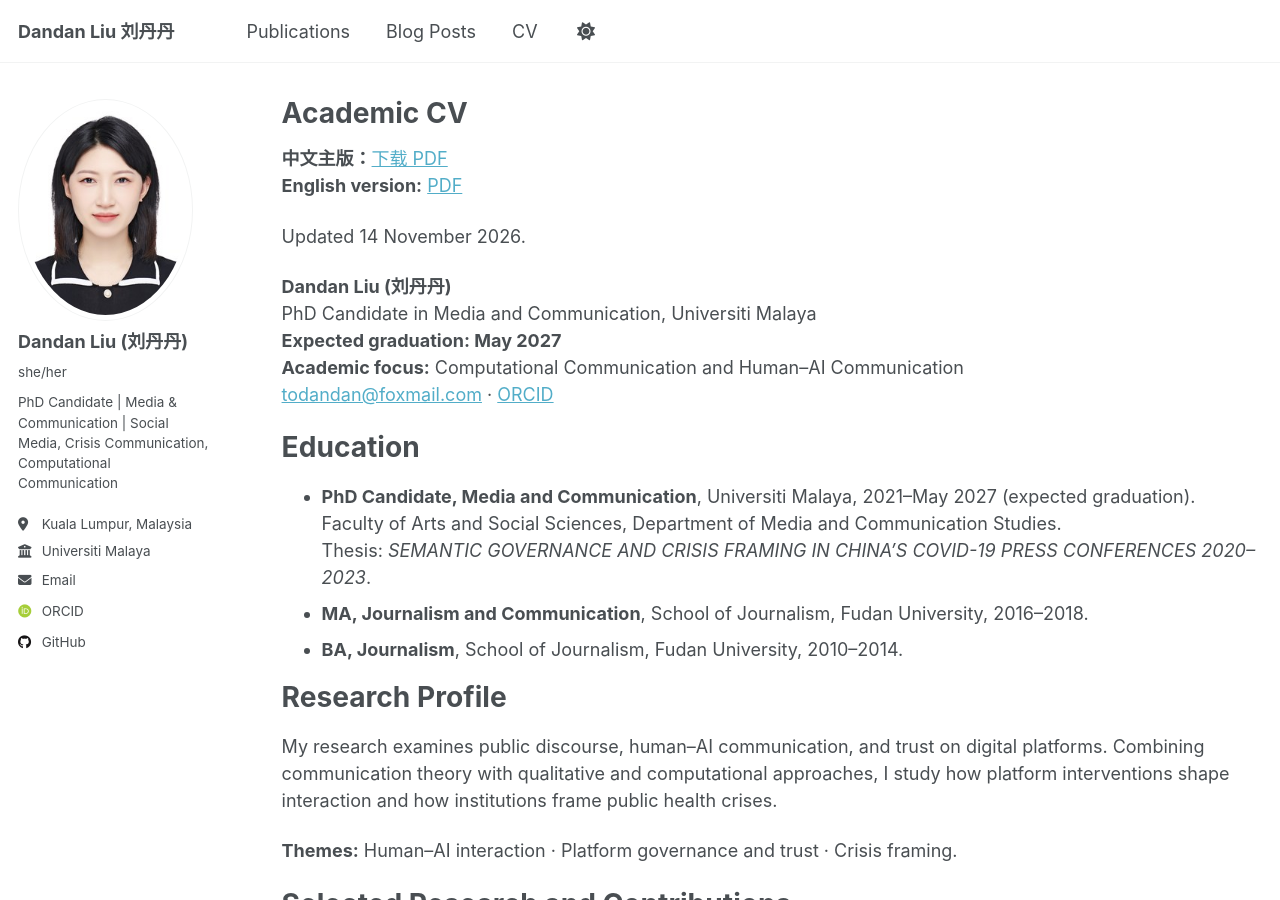
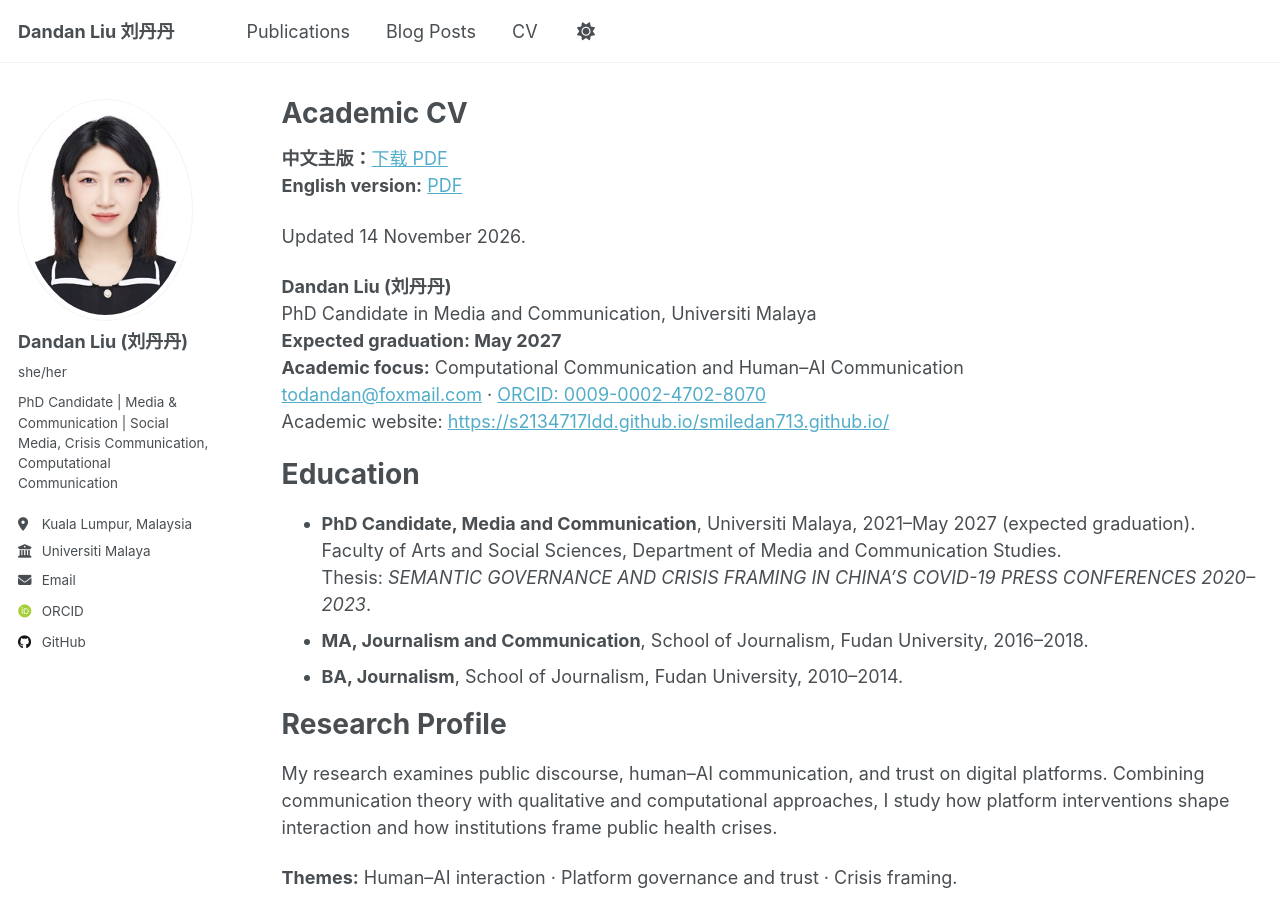
Before and after one commit to s2134717ldd/smiledan713.github.io, a Jekyll site: the page built from _pages/cv.md, in a window 1280 px wide and 900 px high. Built offline with Jekyll 4.4.1, drawn with Linux system fonts in a browser that asks for light colours; some web fonts are replaced; a script that is not in the unit is left out.

Commit message:
Show CV profile links in blue with printable homepage URL

```diff
--- a/_pages/cv.md
+++ b/_pages/cv.md
@@ -18,7 +18,8 @@ Updated 14 November 2026.
 PhD Candidate in Media and Communication, Universiti Malaya<br>
 **Expected graduation: May 2027**<br>
 **Academic focus:** Computational Communication and Human–AI Communication<br>
-[todandan@foxmail.com](mailto:todandan@foxmail.com) · [ORCID](https://orcid.org/0009-0002-4702-8070)
+[todandan@foxmail.com](mailto:todandan@foxmail.com) · <a href="https://orcid.org/0009-0002-4702-8070" style="color: var(--global-link-color);">ORCID: 0009-0002-4702-8070</a><br>
+Academic website: <a href="https://s2134717ldd.github.io/smiledan713.github.io/" style="color: var(--global-link-color);">https://s2134717ldd.github.io/smiledan713.github.io/</a>
 
 Education
 ======
```
Also changed, not shown: 2 other files.
